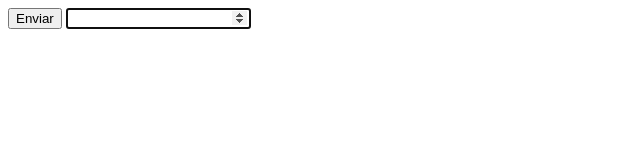
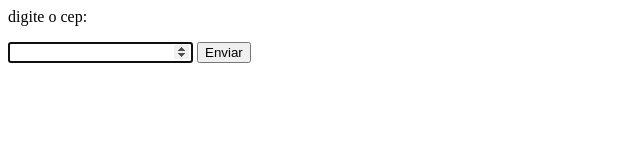
Before and after one commit to jeimoal/consultaCep, a plain HTML site: page index.html in a window 1280 px wide. Shown: the whole page, without its empty margins (0-640 px from the left). Drawn offline with Linux system fonts and the light colour scheme.

Commit message:
Update index.html

```diff
--- a/index.html
+++ b/index.html
@@ -3,13 +3,18 @@
 <head>
 	<meta charset="utf-8">
 	<meta name="viewport" content= "width=device-width, initial-scale=1.0">
+	<link href="consultaCep.css" type="text/css" rel="stylesheet">
 	<title>Consulta CEP</title>
 </head>
 
 <body>
+	<div class="wrapper">
+		<div class="entradas">
+			<p>digite o cep:</p>
+			<input id="cepDigitado" type="number"/>
 			<button id="enviar">Enviar</button>
-	<input id="cepDigitado" type="number"/>
 			<button id="novaConsulta" hidden>Nova Consulta</button>
+		</div>
 		<div id="minhaDiv">
 			<p class="enderecos" id="logradouro"></p>
 			<p class="enderecos" id="bairro"></p>
@@ -17,6 +22,7 @@
 			<p class="enderecos" id="estado"></p>
 			<p class="enderecos" id="cep"></p>
 		</div>
+	</div>
 </body>
 	<script src="consultaCep.js"></script>
 </html>
```
Lines whose indentation alone changed are shown as unchanged.
